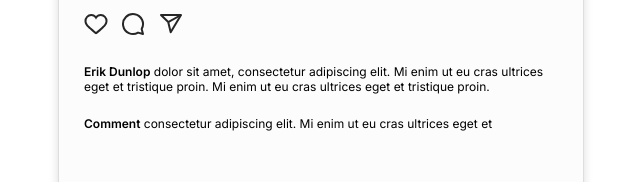
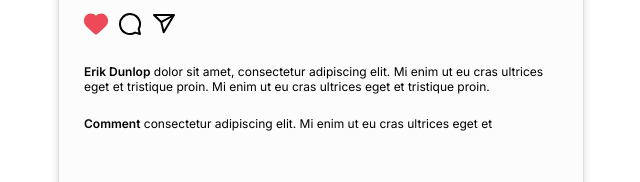
Before and after one commit to sanramu93/frontend_test, a plain HTML site: page index.html in a window 1280 px wide. Both pictures are taken after a click on the button 415 px from the left and 430 px from the top of the page. Shown: the part 405-587 px from the top of the page, 319-959 px from the left. Drawn offline with nearby package versions, Linux system fonts and the light colour scheme; no server answers.

Commit message:
Add like feature

```diff
--- a/index.html
+++ b/index.html
@@ -51,7 +51,8 @@
 
         <!-- Buttons -->
         <section class="buttons px-1">
-          <button class="btn btn-like" type="button">
+          <div class="btn-like__container">
+            <button class="btn btn-like" type="button" data-liked="true">
               <svg
                 aria-label="Like"
                 class="_8-yf5"
@@ -67,17 +68,25 @@
                 ></path>
               </svg>
             </button>
-          <button class="btn btn-comment" type="button">
+            <button class="btn btn-like--red-hide">
               <svg
-              aria-label="Comment"
+                aria-label="Unlike"
                 class="_8-yf5"
-              color="#262626"
-              fill="#262626"
+                color="#ed4956"
+                fill="#ed4956"
                 height="24"
                 role="img"
-              viewBox="0 0 24 24"
+                viewBox="0 0 48 48"
                 width="24"
               >
+                <path
+                  d="M34.6 3.1c-4.5 0-7.9 1.8-10.6 5.6-2.7-3.7-6.1-5.5-10.6-5.5C6 3.1 0 9.6 0 17.6c0 7.3 5.4 12 10.6 16.5.6.5 1.3 1.1 1.9 1.7l2.3 2c4.4 3.9 6.6 5.9 7.6 6.5.5.3 1.1.5 1.6.5s1.1-.2 1.6-.5c1-.6 2.8-2.2 7.8-6.8l2-1.8c.7-.6 1.3-1.2 2-1.7C42.7 29.6 48 25 48 17.6c0-8-6-14.5-13.4-14.5z"
+                ></path>
+              </svg>
+            </button>
+          </div>
+          <button class="btn btn-comment" type="button">
+            <svg aria-label="Comment" role="img">
               <path
                 d="M20.656 17.008a9.993 9.993 0 10-3.59 3.615L22 22z"
                 fill="none"
@@ -91,10 +100,6 @@
           <button class="btn btn-share" type="button">
             <svg
               aria-label="Share Post"
-              class="_8-yf5"
-              color="#262626"
-              fill="#262626"
-              height="24"
               role="img"
               viewBox="0 0 24 24"
               width="24"
--- a/script.js
+++ b/script.js
@@ -61,3 +61,16 @@ postBtn.addEventListener("click", () => {
   commentsEl.appendChild(newComment);
   postInput.value = "";
 });
+
+// LIKE FEATURE
+
+const btnLike = document.querySelector(".btn-like");
+const btnLikeHide = document.querySelector(".btn-like--red-hide");
+const btnLikeShow = document.querySelector(".btn-like--red-show");
+
+btnLike.addEventListener("click", () => {
+  btnLikeHide.classList.add("btn-like--red-show");
+
+  let btnLikeShow = document.querySelector(".btn-like--red-show");
+  btnLikeShow.classList.add("btn-like--animate");
+});
--- a/styles.css
+++ b/styles.css
@@ -88,6 +88,11 @@ button {
   border: unset;
 }
 
+svg {
+  width: 2.4rem;
+  height: 2.4rem;
+}
+
 /* ------------
    LAYOUT
 --------------- */
@@ -143,6 +148,7 @@ button {
 }
 
 .buttons {
+  display: flex;
   margin-top: 1.5rem;
   margin-bottom: 2.5rem;
 }
@@ -152,8 +158,44 @@ button {
   margin-right: 1rem;
 }
 
+.btn-like__container {
+  display: flex;
+}
+
 .btn-like {
   cursor: pointer;
+}
+
+.btn-like--red-hide {
+  position: absolute;
+  display: none;
+}
+
+.btn-like--red-show {
+  position: absolute;
+  display: block;
+}
+
+.btn-like--animate {
+  position: absolute;
+  cursor: pointer;
+  transform: scale(1);
+
+  animation-name: show;
+  animation-duration: 0.3s;
+  animation-timing-function: ease-in-out;
+}
+
+@keyframes show {
+  0% {
+    transform: scale(0);
+  }
+  50% {
+    transform: scale(1.3);
+  }
+  100% {
+    transform: scale(1);
+  }
 }
 
 .comment__user {
```
Lines whose indentation alone changed are shown as unchanged.
